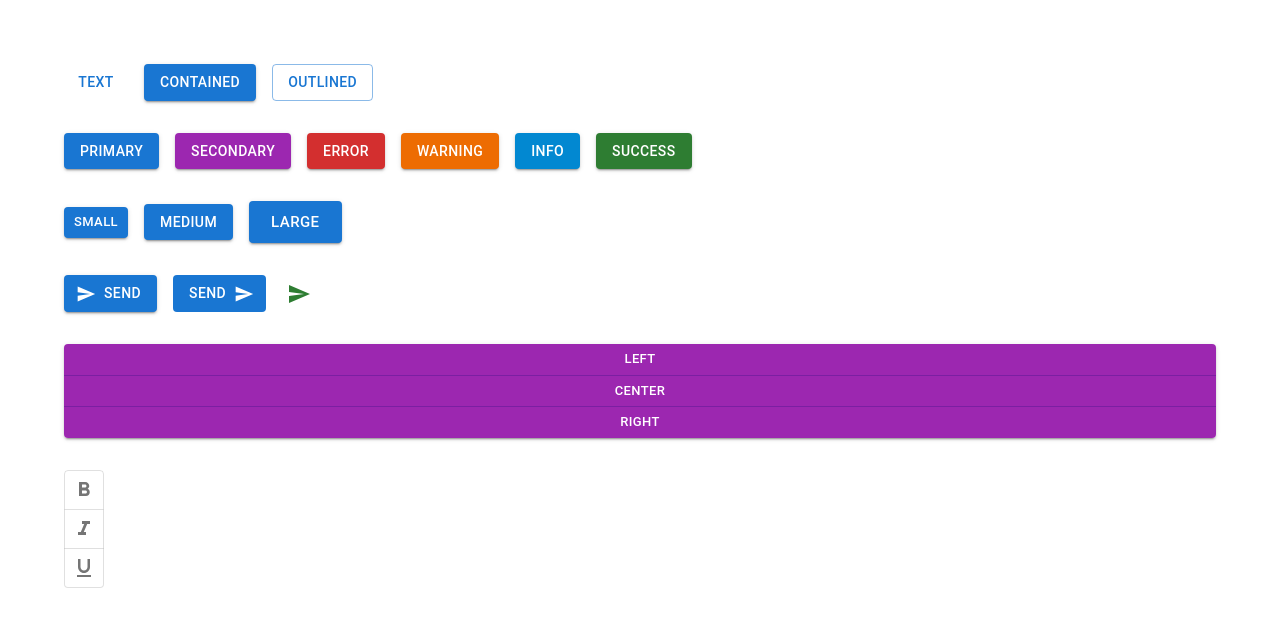
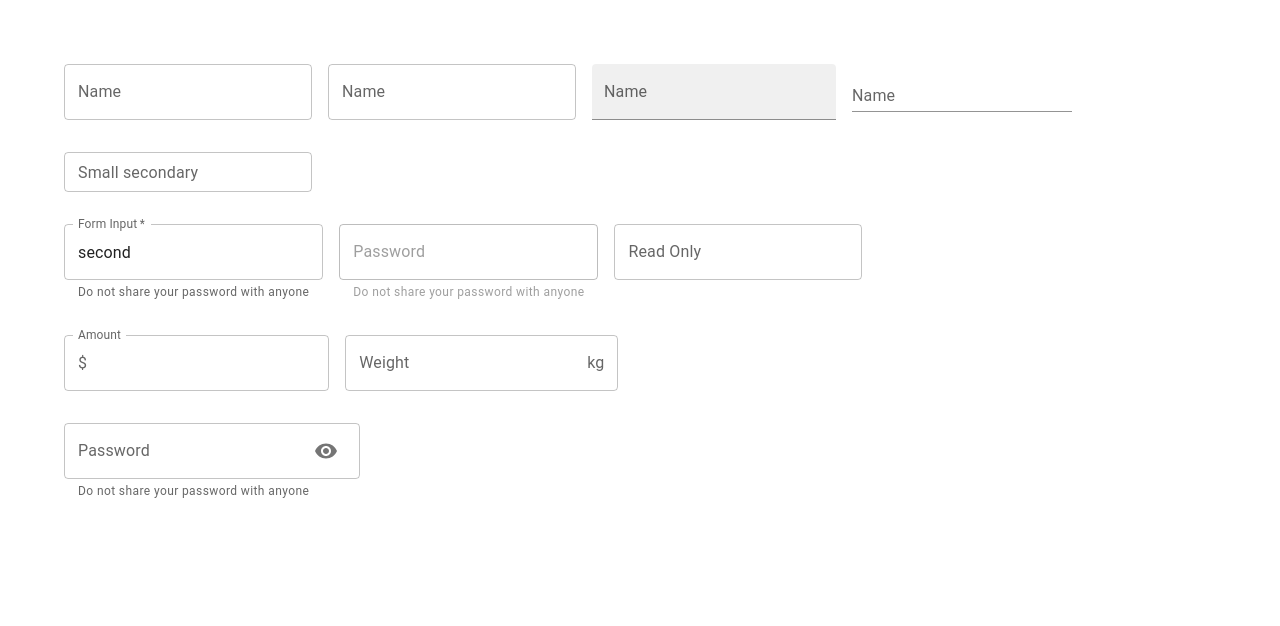
Before and after one commit to AnjoC07/React-Material-UI-Demo, a React (Create React App) app: page / in a window 1280 px wide. Shown: the top 626 px of the page. Built offline with nearby package versions, Linux system fonts and the light colour scheme.

Commit message:
MUI - Text Field - Variants, Read Only, Visibility, Error

```diff
--- a/src/App.tsx
+++ b/src/App.tsx
@@ -1,13 +1,16 @@
 // App.tsx
 import "./App.css";
-import { MuiButton } from "./components/MuiButton";
+import { MuiTextField } from "./components/MuiTextField";
+
+// import { MuiButton } from "./components/MuiButton";
 // import { MuiTypography } from "./components/MuiTypography";
 
 function App() {
   return (
     <div className="App">
       {/* <MuiTypography /> */}
-      <MuiButton />
+      {/* <MuiButton /> */}
+      <MuiTextField /> {/* MUI TextField */}
     </div>
   );
 }
--- /dev/null
+++ b/src/components/MuiTextField.tsx
@@ -0,0 +1,111 @@
+import { Stack, TextField, InputAdornment, IconButton } from "@mui/material"; //Import IconButton
+import React, { useState, MouseEvent, ChangeEvent } from "react"; // Import React, useState, MouseEvent, and ChangeEvent
+// Import Password Visibility
+import Visibility from "@mui/icons-material/Visibility";
+import VisibilityOff from "@mui/icons-material/VisibilityOff";
+
+export const MuiTextField = () => {
+  const [showPassword, setShowPassword] = useState(false);
+  const [password, setPassword] = useState("");
+
+  // Declaration of useState for pasword visibility
+  const togglePasswordVisibility = () => {
+    setShowPassword((prevShowPassword) => !prevShowPassword);
+  };
+
+  const handlePasswordChange = (_event: ChangeEvent<HTMLInputElement>) => {
+    setPassword(_event.target.value);
+  };
+
+  const handleVisibilityToggle = (_event: MouseEvent<HTMLButtonElement>) => {
+    _event.preventDefault(); // Prevents focus loss on click
+    togglePasswordVisibility();
+  };
+
+  //   Addition of error
+  const [value, setValue] = useState("second");
+
+  return (
+    // Basic Text Field
+    <Stack spacing={4}>
+      <Stack direction="row" spacing={2}>
+        <TextField label="Name" />
+
+        {/* Variants */}
+        <TextField label="Name" variant="outlined" />
+        <TextField label="Name" variant="filled" />
+        <TextField label="Name" variant="standard" />
+      </Stack>
+
+      {/* Cosmetic Prompts */}
+      <Stack direction="row" spacing={2}>
+        <TextField label="Small secondary" size="small" color="secondary" />
+      </Stack>
+
+      {/* Required Prompt */}
+      <Stack direction="row" spacing={2}>
+        {/* Addition of error */}
+        {/* <TextField label="Form Input" required error /> */}
+        <TextField
+          label="Form Input"
+          value={value}
+          onChange={(_event) => setValue(_event.target.value)}
+          required
+          error={!value}
+          helperText={
+            !value ? "Required" : "Do not share your password with anyone"
+          }
+        />
+        {/* Type kind of prompt */}
+        <TextField
+          label="Password"
+          type="password"
+          helperText="Do not share your password with anyone"
+          disabled
+        />
+
+        {/* Read only kind of textfield */}
+        <TextField label="Read Only" InputProps={{ readOnly: true }} />
+      </Stack>
+
+      {/* Input Adornment -  Weight in kg Acts like prefixes and suffixes*/}
+      <Stack direction="row" spacing={2}>
+        <TextField
+          label="Amount"
+          InputProps={{
+            startAdornment: <InputAdornment position="start">$</InputAdornment>,
+          }}
+        />
+        <TextField
+          label="Weight"
+          InputProps={{
+            endAdornment: <InputAdornment position="end">kg</InputAdornment>,
+          }}
+        />
+      </Stack>
+
+      {/* Password Visibility toggle  */}
+      <Stack direction="row" spacing={2}>
+        <TextField
+          label="Password"
+          type={showPassword ? "text" : "password"}
+          helperText="Do not share your password with anyone"
+          value={password}
+          onChange={handlePasswordChange}
+          InputProps={{
+            endAdornment: (
+              <InputAdornment position="end">
+                <IconButton
+                  onClick={handleVisibilityToggle}
+                  onMouseDown={handleVisibilityToggle} // Prevents focus loss on click
+                >
+                  {showPassword ? <VisibilityOff /> : <Visibility />}
+                </IconButton>
+              </InputAdornment>
+            ),
+          }}
+        />
+      </Stack>
+    </Stack>
+  );
+};
```
